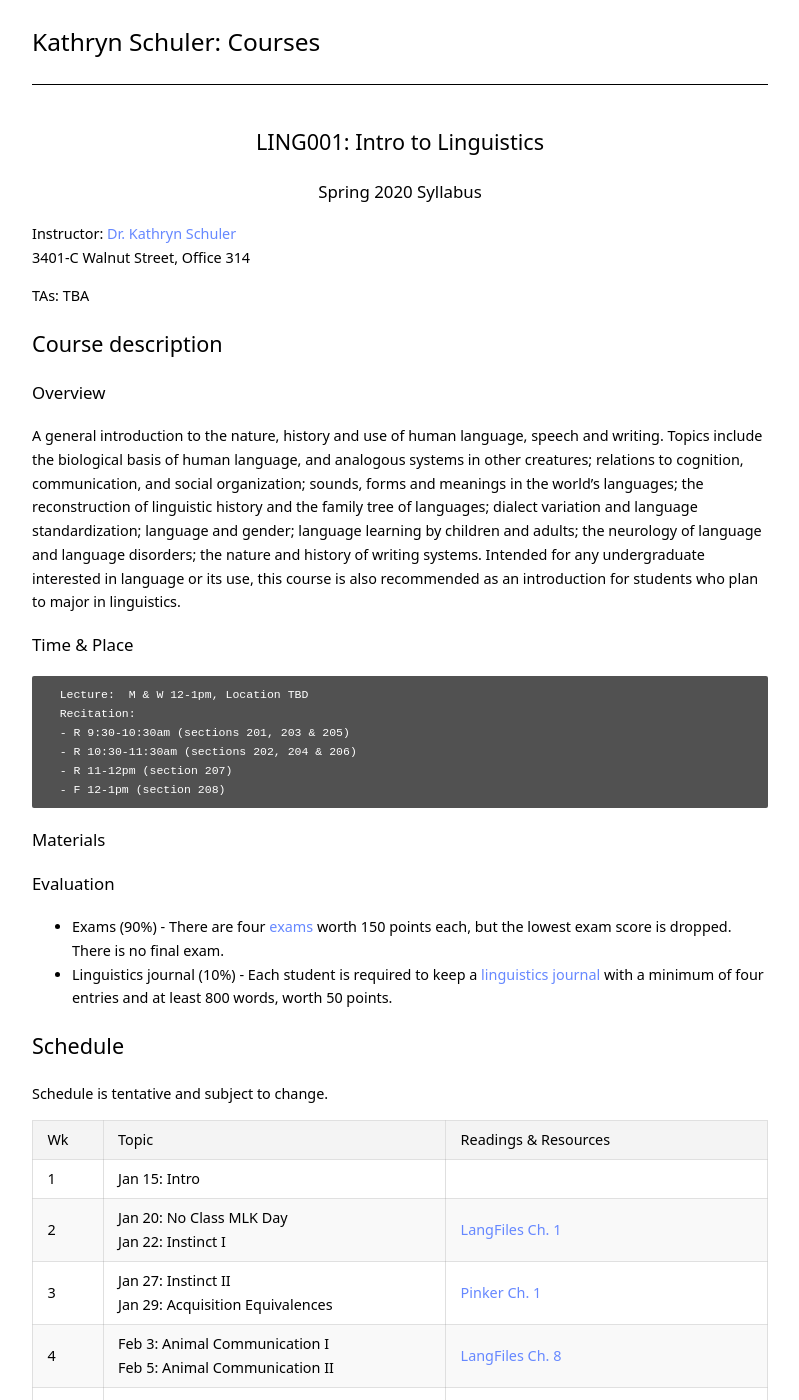
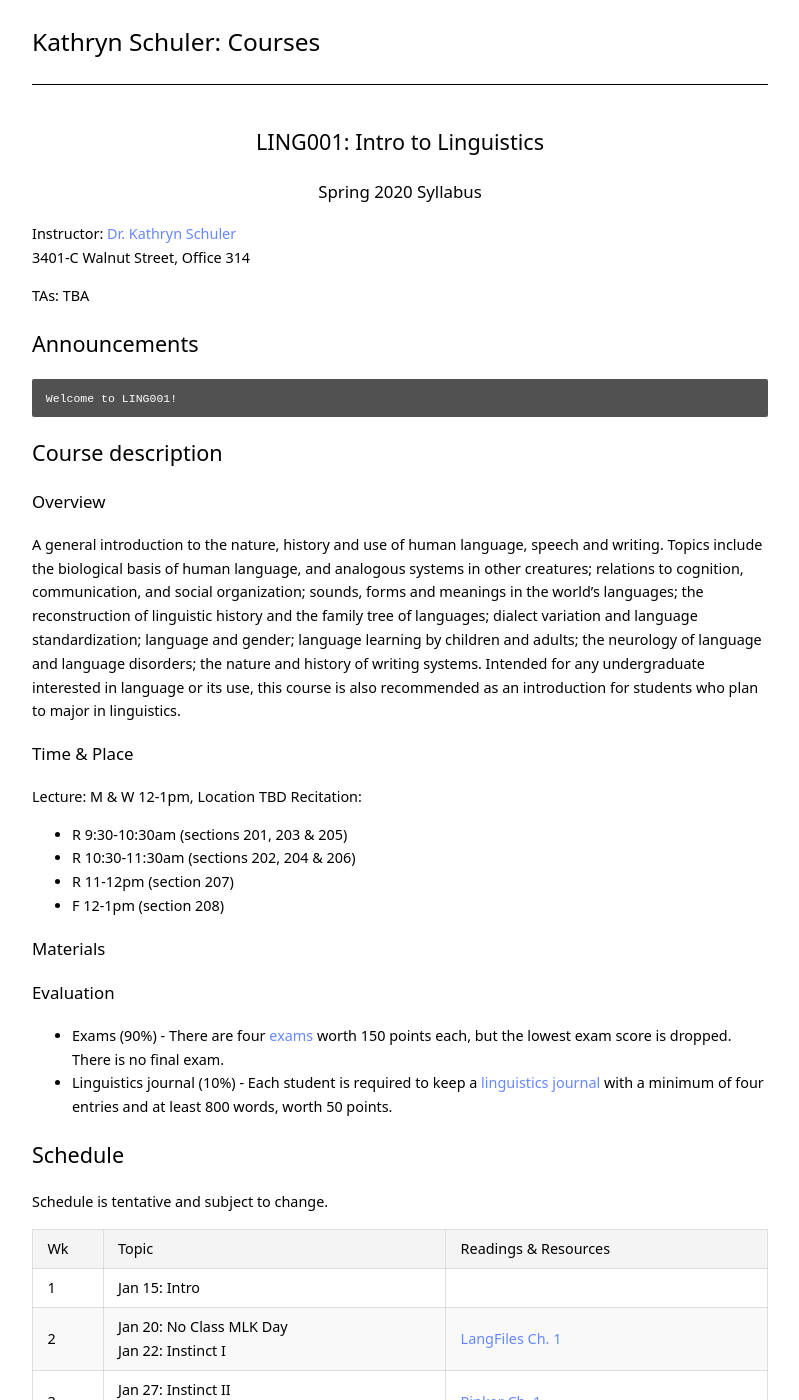
Before and after one commit to kschuler/ling001, a Jekyll site: the page built from ling001/index.md, in a window 1280 px wide and 1400 px high. Shown: the whole window, without its empty margins (240-1039 px from the left). Built offline with Jekyll 4.4.1, drawn with Linux system fonts in a browser that asks for light colours.

Commit message:
Update index.md

````diff
--- a/ling001/index.md
+++ b/ling001/index.md
@@ -11,21 +11,24 @@ title: LING001
 
 **TAs**: TBA
 
+## Announcements
+
+```
+Welcome to LING001!
+```
+
 ## Course description
 
 ### Overview
 A general introduction to the nature, history and use of human language, speech and writing. Topics include the biological basis of human language, and analogous systems in other creatures; relations to cognition, communication, and social organization; sounds, forms and meanings in the world's languages; the reconstruction of linguistic history and the family tree of languages; dialect variation and language standardization; language and gender; language learning by children and adults; the neurology of language and language disorders; the nature and history of writing systems. Intended for any undergraduate interested in language or its use, this course is also recommended as an introduction for students who plan to major in linguistics.
 
 ### Time & Place
-
-```
-  Lecture:  M & W 12-1pm, Location TBD
-  Recitation:
+Lecture:  M & W 12-1pm, Location TBD
+Recitation:
   - R 9:30-10:30am (sections 201, 203 & 205)
   - R 10:30-11:30am (sections 202, 204 & 206)
   - R 11-12pm (section 207)
   - F 12-1pm (section 208)
-```
 
 ### Materials
 
````
